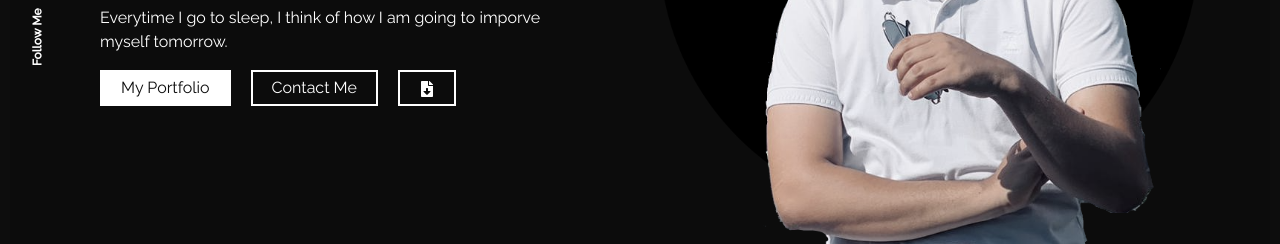
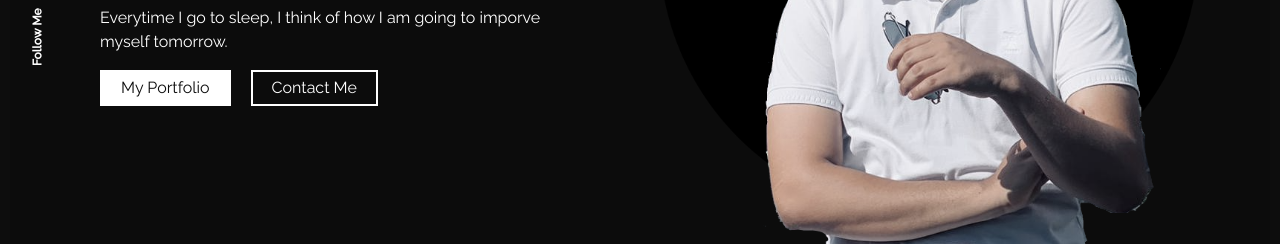
Before and after one commit to uniquemozilla22/uniquemozilla22.github.io, a React (Create React App) app: page / in a window 1280 px wide. Shown: the part 404-648 px from the top of the page. Built offline with nearby package versions, Linux system fonts and the light colour scheme; no server answers.

Commit message:
update homepage

```diff
--- a/src/pages/home/index.js
+++ b/src/pages/home/index.js
@@ -57,14 +57,6 @@ export const Home = () => {
                       <div className="ring three"></div>
                     </div>
                   </Link>
-                  <a href={cv}>
-                    <div id="button_h" className="ac_btn btn">
-                      <FaFileDownload />
-                      <div className="ring one"></div>
-                      <div className="ring two"></div>
-                      <div className="ring three"></div>
-                    </div>
-                  </a>
                 </div>
               </div>
             </div>
```
